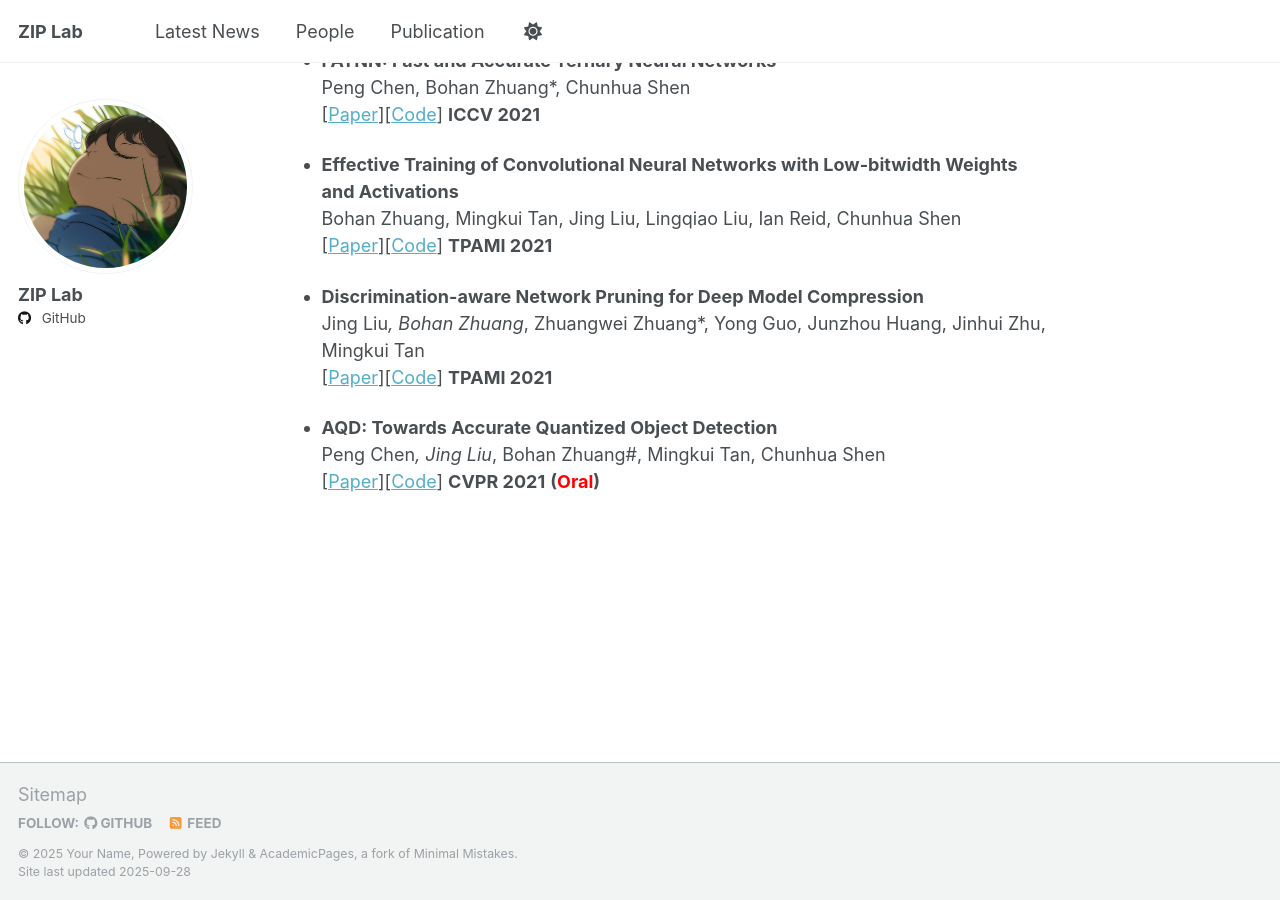
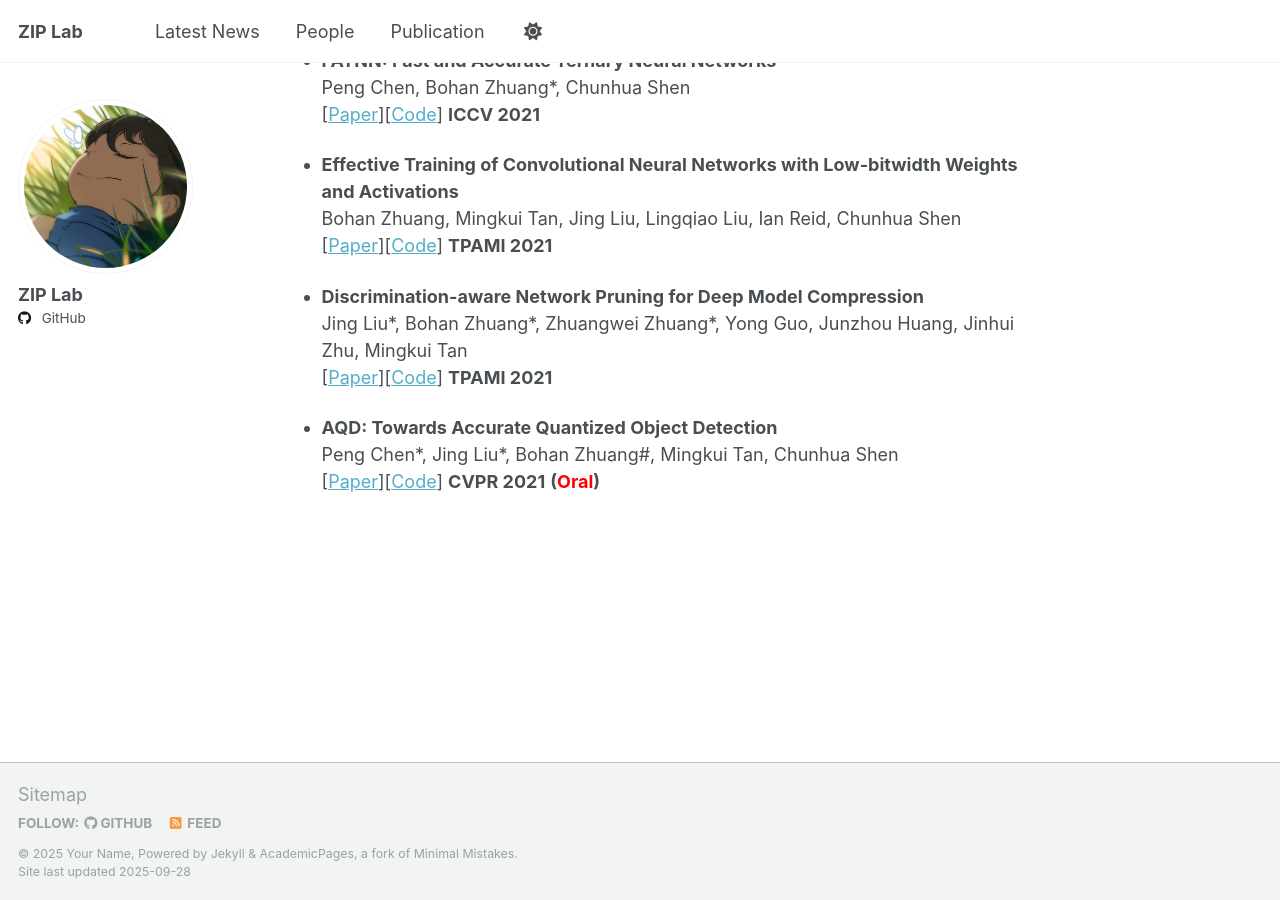
Before and after one commit to ziplab/ziplab.github.io, a Jekyll site: the page built from _pages/publication.md, in a window 1280 px wide and 900 px high, scrolled down 6578 px. Built offline with Jekyll 4.4.1, drawn with Linux system fonts in a browser that asks for light colours.

```diff
--- a/_pages/publication.md
+++ b/_pages/publication.md
@@ -251,10 +251,10 @@ Bohan Zhuang, Mingkui Tan, Jing Liu, Lingqiao Liu, Ian Reid, Chunhua Shen
 
 
 - **Discrimination-aware Network Pruning for Deep Model Compression**
-Jing Liu*, Bohan Zhuang*, Zhuangwei Zhuang*, Yong Guo, Junzhou Huang, Jinhui Zhu, Mingkui Tan
+Jing Liu\*, Bohan Zhuang\*, Zhuangwei Zhuang\*, Yong Guo, Junzhou Huang, Jinhui Zhu, Mingkui Tan
 \[[Paper](https://ieeexplore.ieee.org/document/9384353)\]\[[Code](https://github.com/SCUT-AILab/DCP)\] **TPAMI 2021**
 
 
 - **AQD: Towards Accurate Quantized Object Detection**
-Peng Chen*, Jing Liu*, Bohan Zhuang#, Mingkui Tan, Chunhua Shen
+Peng Chen\*, Jing Liu\*, Bohan Zhuang#, Mingkui Tan, Chunhua Shen
 \[[Paper](https://arxiv.org/abs/2104.07913)\]\[[Code](https://github.com/ziplab/QTool)\] **CVPR 2021** **(**<font color="red"><b>Oral</b></font>**)**
```
